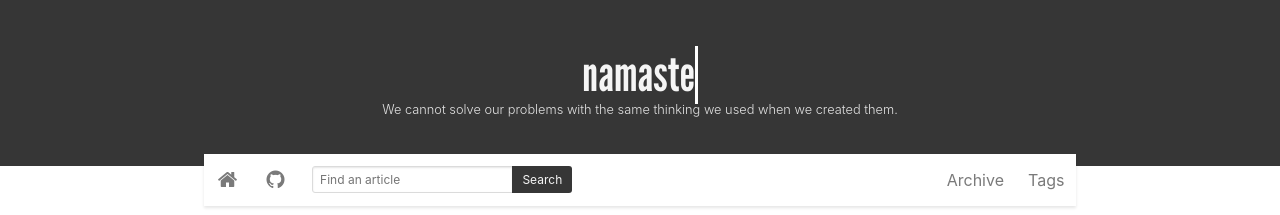
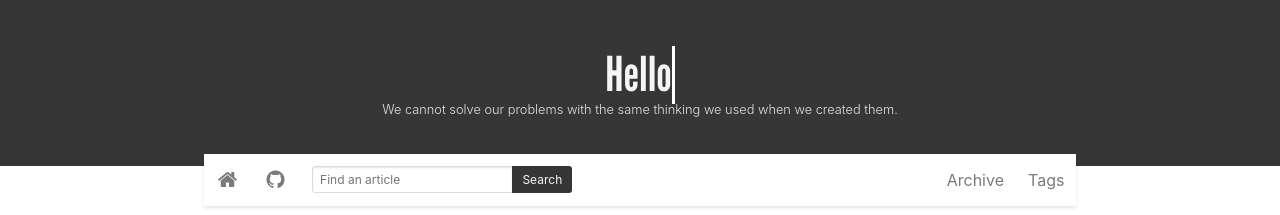
Before and after one commit to MelodieHU/MelodieHU.github.io, a Jekyll site: the page built from index.html, in a window 1280 px wide. Shown: the top 215 px of the page. Built offline with Jekyll 4.4.1, drawn with Linux system fonts in a browser that asks for light colours; the list of posts is cut into pages by our own code; comment, search, counter and statistics services are not loaded.

Commit message:
Update default.html

```diff
--- a/_layouts/default.html
+++ b/_layouts/default.html
@@ -9,7 +9,7 @@
   <div class="hero-body">
     <div class="container">
         <h1 class="title">
-          <span class="typewrite" data-period="2000" data-type='[ "hello", "namaste", "assalam o alaikum",
+          <span class="typewrite" data-period="2000" data-type='[ "Melodie", "Hello", "Bonjour",
           "sat srī akāl", "khammaghani", "hola", "bonjour", "nomoskaar", "guten tag", "kumusta", "salut", "nômoshkar"]'>
             <span class="wrap"></span>
           </span>
```
